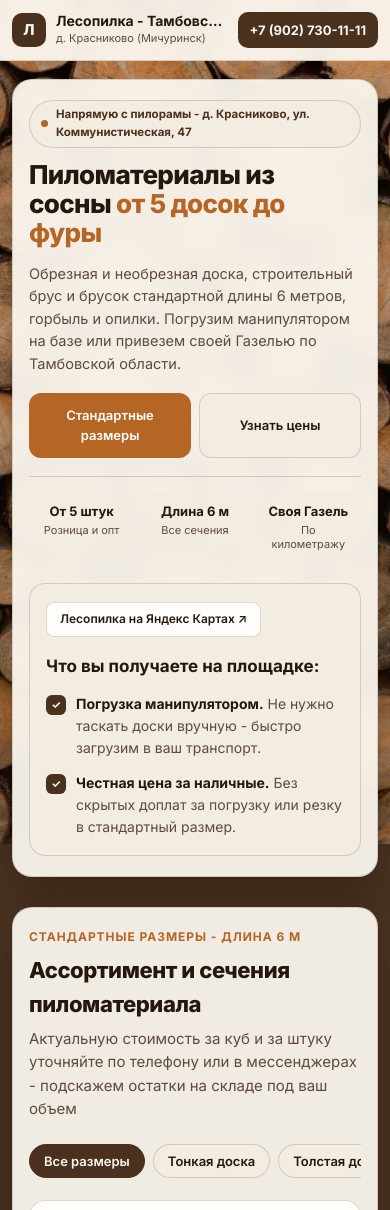
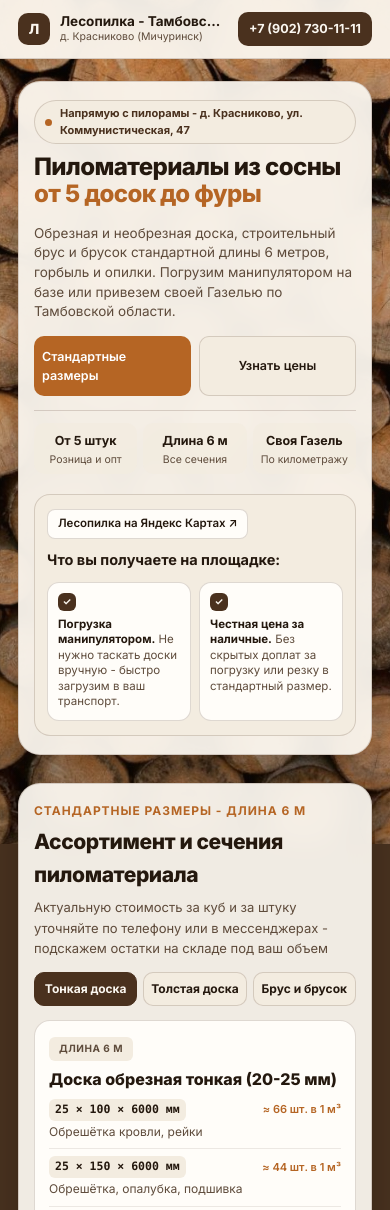
Before and after one commit to defo-githab/lesopilka, a plain HTML site: page index.html in a window 390 px wide. Shown: the top 1210 px of the page. Drawn offline with Linux system fonts and the light colour scheme.

Commit message:
Add files via upload

```diff
--- a/index.html
+++ b/index.html
@@ -36,7 +36,6 @@
       position: relative;
     }
 
-    /* Фиксированный фон, который корректно работает и на ПК, и на iPhone/Android */
     body::before {
       content: "";
       position: fixed;
@@ -175,7 +174,7 @@
     .pill-dot { width: 7px; height: 7px; border-radius: 50%; background: var(--heartwood-accent); flex-shrink: 0; }
 
     .hero h1 {
-      font-size: clamp(26px, 3.8vw, 46px);
+      font-size: clamp(24px, 3.8vw, 46px);
       font-weight: 800;
       line-height: 1.12;
       letter-spacing: -0.025em;
@@ -304,35 +303,33 @@
       display: block;
     }
     .sec-header h2 {
-      font-size: clamp(22px, 3vw, 32px);
+      font-size: clamp(21px, 3vw, 32px);
       font-weight: 800;
       letter-spacing: -0.02em;
       margin-bottom: 6px;
     }
     .sec-header p { color: var(--ink-secondary); font-size: 15px; max-width: 680px; }
 
-    /* Мобильные вкладки для быстрого переключения категорий */
+    /* Мобильные вкладки для переключения категорий без длинного скролла */
     .mobile-tabs {
       display: none;
-      gap: 8px;
-      overflow-x: auto;
-      padding-bottom: 6px;
-      margin-bottom: 16px;
-      scrollbar-width: none;
+      grid-template-columns: repeat(3, 1fr);
+      gap: 6px;
+      margin-bottom: 14px;
     }
-    .mobile-tabs::-webkit-scrollbar { display: none; }
     .m-tab {
       border: 1px solid var(--border-wood);
       background: var(--card-inner);
       color: var(--ink-primary);
       font-family: inherit;
-      font-size: 13px;
-      font-weight: 600;
-      padding: 8px 14px;
-      border-radius: 99px;
-      white-space: nowrap;
+      font-size: 12px;
+      font-weight: 700;
+      padding: 9px 6px;
+      border-radius: 10px;
+      text-align: center;
       cursor: pointer;
       transition: all 0.2s;
+      line-height: 1.2;
     }
     .m-tab.active {
       background: var(--bark-dark);
@@ -340,7 +337,7 @@
       border-color: var(--bark-dark);
     }
 
-    /* Единая 3-колоночная сетка для всех стандартных сечений */
+    /* Единая 3-колоночная сетка для ПК */
     .sizes-grid {
       display: grid;
       grid-template-columns: repeat(3, 1fr);
@@ -427,7 +424,6 @@
       color: var(--ink-secondary);
     }
 
-    /* Нижний ряд из 2 карточек (необрезная доска и опилки) */
     .extra-grid {
       display: grid;
       grid-template-columns: repeat(2, 1fr);
@@ -443,7 +439,6 @@
     .extra-card h4 { font-size: 17px; font-weight: 700; margin-bottom: 6px; }
     .extra-card p { font-size: 14px; color: var(--ink-secondary); }
 
-    /* Блок условий работы */
     .trust-block {
       background: linear-gradient(145deg, #3D2716 0%, #2B1B0E 100%);
       color: #FBF7F0;
@@ -456,7 +451,6 @@
     .benefit h3 { font-size: 17px; font-weight: 700; margin-bottom: 6px; color: #F5DEC0; }
     .benefit p { font-size: 14px; color: rgba(251, 247, 240, 0.8); }
 
-    /* Галерея живых фото */
     .photos-grid {
       display: grid;
       grid-template-columns: repeat(3, 1fr);
@@ -492,7 +486,6 @@
       line-height: 1.3;
     }
 
-    /* Лайтбокс */
     .lightbox {
       position: fixed;
       inset: 0;
@@ -512,7 +505,6 @@
       box-shadow: 0 24px 60px rgba(0, 0, 0, 0.65);
     }
 
-    /* Контакты и карта */
     .contacts-wrap {
       display: grid;
       grid-template-columns: 1fr 1.1fr;
@@ -590,142 +582,166 @@
     }
     .footer-row { display: flex; justify-content: space-between; flex-wrap: wrap; gap: 12px; }
 
-    /* Адаптация под планшеты и телефоны (без сплошного столба) */
     @media (max-width: 900px) {
       .nav-links { display: none; }
-      .hero-box, .contacts-wrap { grid-template-columns: 1fr; gap: 22px; }
-      .benefits-grid { grid-template-columns: repeat(2, 1fr); gap: 16px; }
+      .hero-box, .contacts-wrap { grid-template-columns: 1fr; gap: 20px; }
+      .benefits-grid { grid-template-columns: repeat(2, 1fr); gap: 14px; }
     }
 
+    /* Мобильный макет: виден фон с бревнами по краям и нет длинной прокрутки */
     @media (max-width: 720px) {
-      .container { padding: 0 12px; }
-      .nav { height: 60px; }
-      .brand-mark { width: 34px; height: 34px; font-size: 15px; }
-      .brand-info strong { font-size: 14px; }
-      .brand-info span { font-size: 11px; }
-      .nav-cta { padding: 8px 12px; font-size: 13px; }
+      .container { padding: 0 18px; }
+      .nav { height: 58px; }
+      .brand-mark { width: 32px; height: 32px; font-size: 14px; }
+      .brand-info strong { font-size: 13.5px; }
+      .brand-info span { font-size: 10.5px; }
+      .nav-cta { padding: 7px 11px; font-size: 12.5px; }
 
-      .hero { padding: 18px 0 16px; }
+      .hero { padding: 22px 0 14px; }
       section { padding: 14px 0; }
 
       .hero-box, .section-panel {
-        border-radius: 20px;
-        padding: 20px 16px;
+        border-radius: 22px;
+        padding: 18px 15px;
       }
 
       .pill-anchor {
-        font-size: 11.5px;
-        padding: 5px 11px;
-        margin-bottom: 12px;
+        font-size: 11px;
+        padding: 4px 10px;
+        margin-bottom: 10px;
       }
 
-      .hero-desc { font-size: 14.5px; margin-bottom: 18px; }
+      .hero-desc { font-size: 13.5px; margin-bottom: 14px; line-height: 1.45; }
 
-      /* Кнопки первого экрана в 2 колонки рядом */
       .hero-btns {
         display: grid;
         grid-template-columns: 1fr 1fr;
         gap: 8px;
-        margin-bottom: 18px;
+        margin-bottom: 14px;
       }
       .btn-primary, .btn-secondary {
-        padding: 12px 10px;
-        font-size: 13px;
+        padding: 11px 8px;
+        font-size: 12.5px;
+        border-radius: 10px;
+      }
+
+      .quick-facts {
+        gap: 6px;
+        padding-top: 12px;
+      }
+      .fact {
+        background: rgba(243, 236, 224, 0.75);
+        padding: 8px 6px;
+        border-radius: 10px;
         text-align: center;
       }
+      .fact strong { font-size: 12.5px; }
+      .fact span { font-size: 10.5px; }
 
-      /* 3 факта остаются в 1 аккуратную строку */
-      .quick-facts {
-        gap: 8px;
-        padding-top: 14px;
-      }
-      .fact {
-        background: rgba(243, 236, 224, 0.65);
-        padding: 10px 8px;
-        border-radius: 12px;
-        text-align: center;
-      }
-      .fact strong { font-size: 13px; }
-      .fact span { font-size: 11px; }
-
+      /* Компактная карточка площадки с 2 колонками преимуществ */
       .hero-aside {
-        padding: 18px 16px;
+        padding: 14px 12px;
         border-radius: 16px;
       }
+      .rating-badge {
+        margin-bottom: 10px;
+        padding: 5px 10px;
+        font-size: 11.5px;
+      }
+      .hero-aside h3 { font-size: 14.5px; margin-bottom: 10px; }
+      .check-list {
+        grid-template-columns: 1fr 1fr;
+        gap: 8px;
+      }
+      .check-list li {
+        flex-direction: column;
+        gap: 6px;
+        background: #FFFDF9;
+        padding: 10px;
+        border-radius: 12px;
+        border: 1px solid var(--border-wood);
+        font-size: 11.5px;
+        line-height: 1.35;
+      }
+      .check-icon { width: 18px; height: 18px; font-size: 10px; margin-top: 0; }
 
-      /* Вкладки размеров на телефоне */
-      .mobile-tabs { display: flex; }
+      /* Вкладки категорий на телефоне: показываем по 1 карточке за раз */
+      .sec-header { margin-bottom: 14px; }
+      .sec-header p { font-size: 13px; }
+      .mobile-tabs { display: grid; }
       .sizes-grid {
         grid-template-columns: 1fr;
-        gap: 12px;
+        gap: 10px;
         margin-bottom: 12px;
       }
       .size-card {
-        padding: 18px 16px;
+        padding: 16px 14px;
         border-radius: 16px;
       }
       .size-card.hidden-mobile { display: none; }
-      .size-card h3 { font-size: 17px; margin-bottom: 12px; }
-      .size-list { gap: 8px; }
-      .size-list li { padding-bottom: 8px; }
+      .size-card .tag-chip { margin-bottom: 8px; font-size: 10px; }
+      .size-card h3 { font-size: 16px; margin-bottom: 10px; }
+      .size-list { gap: 7px; }
+      .size-list li { padding-bottom: 7px; gap: 2px; }
+      .dim-badge { font-size: 11.5px; padding: 2px 6px; }
+      .pcs-badge { font-size: 11px; }
+      .size-use { font-size: 12px; }
 
-      /* Необрезная доска и опилки в 2 колонки рядом */
       .extra-grid {
+        grid-template-columns: repeat(2, 1fr);
+        gap: 8px;
+      }
+      .extra-card {
+        padding: 12px 10px;
+        border-radius: 14px;
+      }
+      .extra-card .tag-chip { font-size: 9px; padding: 3px 6px; margin-bottom: 6px; }
+      .extra-card h4 { font-size: 13.5px; margin-bottom: 4px; }
+      .extra-card p { font-size: 11.5px; line-height: 1.35; }
+
+      /* Условия работы в сетке 2x2 */
+      .trust-block {
+        border-radius: 22px;
+        padding: 18px 14px;
+      }
+      .benefits-grid {
         grid-template-columns: repeat(2, 1fr);
         gap: 10px;
       }
-      .extra-card {
-        padding: 14px 12px;
+      .benefit {
+        background: rgba(255, 255, 255, 0.06);
+        padding: 11px 10px;
         border-radius: 14px;
       }
-      .extra-card .tag-chip { font-size: 9.5px; padding: 3px 7px; margin-bottom: 8px; }
-      .extra-card h4 { font-size: 14px; margin-bottom: 4px; }
-      .extra-card p { font-size: 12px; line-height: 1.4; }
+      .benefit h3 { font-size: 13.5px; margin-bottom: 4px; }
+      .benefit p { font-size: 11.5px; line-height: 1.35; }
 
-      /* Условия работы в сетке 2x2 */
-      .trust-block {
-        border-radius: 20px;
-        padding: 20px 16px;
-      }
-      .benefits-grid {
-        grid-template-columns: repeat(2, 1fr);
-        gap: 12px;
-      }
-      .benefit {
-        background: rgba(255, 255, 255, 0.05);
-        padding: 12px;
-        border-radius: 14px;
-      }
-      .benefit h3 { font-size: 14px; margin-bottom: 4px; }
-      .benefit p { font-size: 12px; line-height: 1.4; }
-
-      /* Галерея фото в сетке 2x3 вместо 6 огромных фото столбом */
+      /* Галерея фото в компактной сетке 2x3 */
       .photos-grid {
         grid-template-columns: repeat(2, 1fr);
-        gap: 10px;
+        gap: 8px;
       }
       .photo-card {
-        height: 145px;
+        height: 130px;
         border-radius: 14px;
       }
       .photo-caption {
-        font-size: 11px;
-        padding: 20px 10px 8px;
+        font-size: 10.5px;
+        padding: 18px 8px 7px;
       }
 
-      /* Кнопки мессенджеров сеткой 2x2 */
       .msg-buttons {
         display: grid;
         grid-template-columns: repeat(2, 1fr);
         gap: 8px;
       }
       .msg-btn {
-        padding: 11px 10px;
-        font-size: 13px;
+        padding: 10px 8px;
+        font-size: 12.5px;
       }
 
-      .map-box { min-height: 250px; }
-      .map-box iframe { min-height: 215px; }
+      .map-box { min-height: 220px; }
+      .map-box iframe { min-height: 185px; }
     }
   </style>
 </head>
@@ -816,10 +832,9 @@
           <p>Актуальную стоимость за куб и за штуку уточняйте по телефону или в мессенджерах - подскажем остатки на складе под ваш объем</p>
         </div>
 
-        <!-- Быстрые вкладки для телефона -->
+        <!-- 3 вкладки во всю ширину экрана телефона -->
         <div class="mobile-tabs" id="sizeTabs">
-          <button class="m-tab active" onclick="filterSizes('all', this)">Все размеры</button>
-          <button class="m-tab" onclick="filterSizes('thin', this)">Тонкая доска</button>
+          <button class="m-tab active" onclick="filterSizes('thin', this)">Тонкая доска</button>
           <button class="m-tab" onclick="filterSizes('thick', this)">Толстая доска</button>
           <button class="m-tab" onclick="filterSizes('timber', this)">Брус и брусок</button>
         </div>
@@ -853,7 +868,7 @@
             </ul>
           </div>
 
-          <div class="size-card" data-cat="thick">
+          <div class="size-card hidden-mobile" data-cat="thick">
             <span class="tag-chip">Длина 6 м</span>
             <h3>Доска обрезная толстая (40-50 мм)</h3>
             <ul class="size-list">
@@ -895,7 +910,7 @@
             </ul>
           </div>
 
-          <div class="size-card" data-cat="timber">
+          <div class="size-card hidden-mobile" data-cat="timber">
             <span class="tag-chip">Длина 6 м</span>
             <h3>Брус и брусок строительный</h3>
             <ul class="size-list">
@@ -1024,8 +1039,8 @@
       <div class="section-panel contacts-wrap">
         <div>
           <span class="sec-tag">Контакты и схема проезда</span>
-          <h2 style="font-size: 28px; font-weight: 800; margin-bottom: 10px;">Как нас найти и сделать заказ</h2>
-          <p style="color: var(--ink-secondary); font-size: 15px;">
+          <h2 style="font-size: 26px; font-weight: 800; margin-bottom: 10px;">Как нас найти и сделать заказ</h2>
+          <p style="color: var(--ink-secondary); font-size: 14.5px;">
             Позвоните или напишите - подскажем актуальную цену, наличие нужного сечения и рассчитаем доставку Газелью.
           </p>
 
@@ -1080,7 +1095,7 @@
       document.querySelectorAll('#sizeTabs .m-tab').forEach(b => b.classList.remove('active'));
       btn.classList.add('active');
       document.querySelectorAll('.sizes-grid .size-card').forEach(card => {
-        if (cat === 'all' || card.dataset.cat === cat) {
+        if (card.dataset.cat === cat) {
           card.classList.remove('hidden-mobile');
         } else {
           card.classList.add('hidden-mobile');
```
